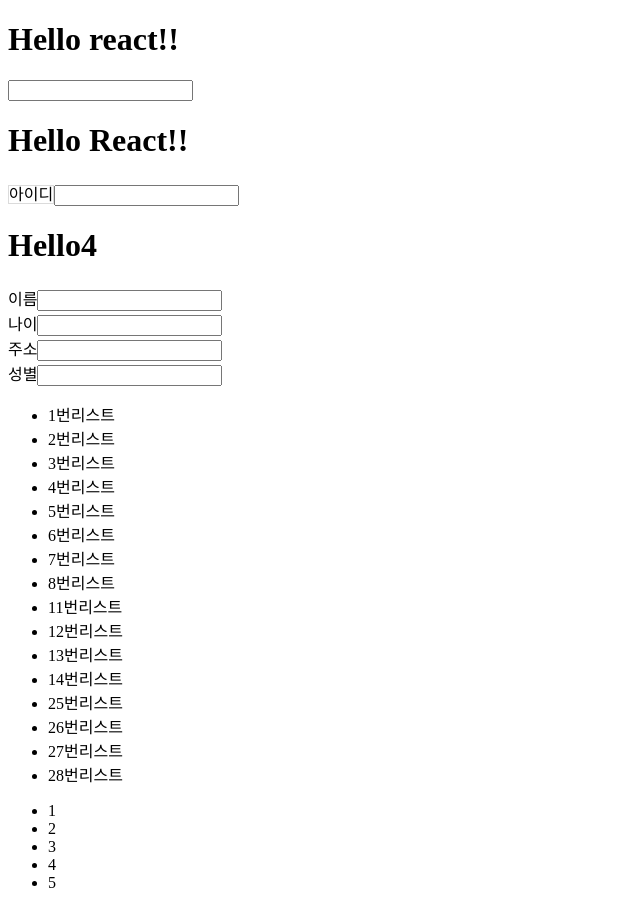
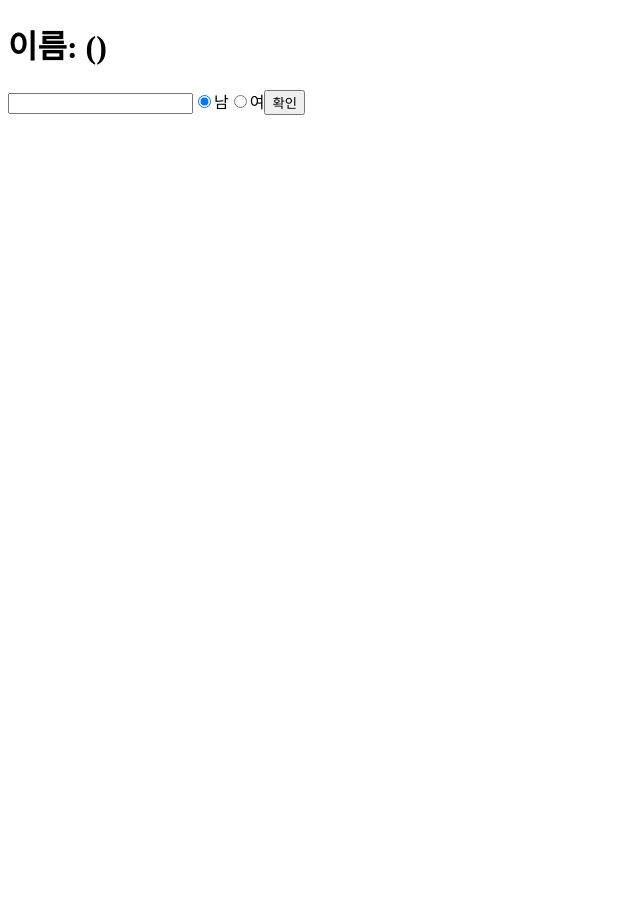
Before and after one commit to code1218/korit_7_gpt_react_study, a React (Create React App) app: page / in a window 1280 px wide. Shown: the whole page, without its empty margins (0-640 px from the left). After the commit the page ends 800 px from the top, so only its background shows below. Built offline with nearby package versions, Linux system fonts and the light colour scheme.

Commit message:
input state management

```diff
--- a/src/index.js
+++ b/src/index.js
@@ -1,9 +1,13 @@
 import ReactDOM from 'react-dom/client';
 import App from './study/App';
 import App2 from './study/App2';
+import App3 from './study/App3';
+import App4 from './study/App4';
 // import App from './App';
 
 const root = ReactDOM.createRoot(document.getElementById('root'));
 
-root.render(<App />);
+// root.render(<App />);
 // root.render(<App2 />);
+// root.render(<App3 />);
+root.render(<App4 />);
--- a/src/study/App2.jsx
+++ b/src/study/App2.jsx
@@ -1,24 +1,26 @@
-import { useState } from "react";
+import { useState, useTransition } from "react";
 
 /**
  * useState 상태관리
  */
 function App2() {
+    // const numState = useState(0);
+    // const num = numState[0];
+    // const setNum = numState[1];
     const [ num, setNum ] = useState(0);
-
-    let number = 0;
-
-    console.log(num);
-    console.log(number);
 
     const handleIncreaseOnClick = () => {
         setNum(num + 1);
     }
 
+    const handleDecreaseOnClick = () => {
+        setNum(num - 1);
+    }
+
     return <>
         <h1>{num}</h1>
         <button onClick={handleIncreaseOnClick}>1증가</button>
-        <button>1감소</button>
+        <button onClick={handleDecreaseOnClick}>1감소</button>
     </>
 }
 
--- /dev/null
+++ b/src/study/App3.jsx
@@ -0,0 +1,36 @@
+import React, { useState } from 'react';
+
+function App3(props) {
+    const [ name, setName ] = useState("");
+    const [ gender, setGender ] = useState("");
+    const [ nameInputValue, setNameInputValue ] = useState("");
+    const [ genderInputValue, setGenderInputValue ] = useState("male");
+
+    const handleNameInputOnChange = (e) => {
+        setNameInputValue(e.target.value);
+    }
+
+    const handleGenderInputOnChange = (e) => {
+        setGenderInputValue(e.target.value);
+    }
+
+    const handleOkOnClick = () => {
+        setName(nameInputValue);
+        setNameInputValue("");
+        setGender(genderInputValue === "male" ? "남" : "여");
+    }
+
+    return (
+        <div>
+            <h1>이름: {name}({gender})</h1>
+            <input type="text" onChange={handleNameInputOnChange} value={nameInputValue} />
+            <input type="radio" id="male" name="gender" onChange={handleGenderInputOnChange} checked={genderInputValue === "male"} value={"male"} />
+            <label htmlFor="male">남</label>
+            <input type="radio" id="female" name="gender" onChange={handleGenderInputOnChange} checked={genderInputValue === "female"} value={"female"} />
+            <label htmlFor="female">여</label>
+            <button onClick={handleOkOnClick}>확인</button>
+        </div>
+    );
+}
+
+export default App3;
--- /dev/null
+++ b/src/study/App4.jsx
@@ -0,0 +1,49 @@
+import React, { useState } from 'react';
+
+function App4(props) {
+    const [ userInfo, setUserInfo ] = useState({
+        name: "",
+        gender: "",
+    });
+
+    const [ inputValue, setInputValue ] = useState({
+        name: "",
+        gender: "male",
+    });
+
+    const handleInputOnChange = (e) => {
+        // const name = e.target.name;
+        // const value = e.target.value;
+        const { name, value } = e.target;
+
+        setInputValue({
+            ...inputValue,
+            [name]: value,
+        });
+    }
+
+    const handleOkOnClick = () => {
+        setUserInfo({
+            name: inputValue.name,
+            gender: inputValue.gender === "male" ? "남" : "여",
+        });
+        setInputValue({
+            ...inputValue,
+            name: "",
+        });
+    }
+
+    return (
+        <div>
+            <h1>이름: {userInfo.name}({userInfo.gender})</h1>
+            <input type="text" name="name" onChange={handleInputOnChange} value={inputValue.name} />
+            <input type="radio" id="male" name="gender" onChange={handleInputOnChange} checked={inputValue.gender === "male"} value={"male"} />
+            <label htmlFor="male">남</label>
+            <input type="radio" id="female" name="gender" onChange={handleInputOnChange} checked={inputValue.gender === "female"} value={"female"} />
+            <label htmlFor="female">여</label>
+            <button onClick={handleOkOnClick}>확인</button>
+        </div>
+    );
+}
+
+export default App4;
```
